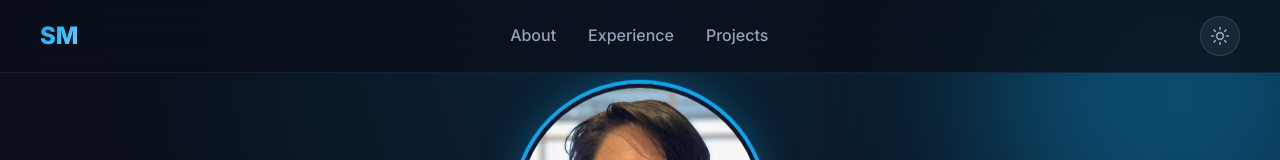
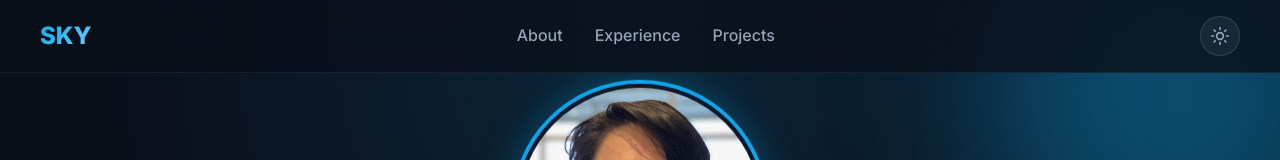
Before and after one commit to 5ky-lark/my-portfolio, a React (Vite) app: page / in a window 1280 px wide. Shown: the top 160 px of the page. Built offline with nearby package versions, Linux system fonts and the light colour scheme.

Commit message:
Update logo to SKY and fix light mode badge visibility

```diff
--- a/src/components/Navbar.jsx
+++ b/src/components/Navbar.jsx
@@ -29,7 +29,7 @@ function Navbar() {
     return (
         <nav className={`navbar ${isScrolled ? 'scrolled' : ''}`}>
             <div className="navbar-content">
-                <a href="#" className="navbar-logo">SM</a>
+                <a href="#" className="navbar-logo">SKY</a>
 
                 <ul className={`navbar-links ${isMobileOpen ? 'active' : ''}`}>
                     {navLinks.map(link => (
--- a/src/index.css
+++ b/src/index.css
@@ -656,6 +656,12 @@ a:hover {
   animation: fadeInUp 0.6s ease forwards;
 }
 
+[data-theme="light"] .hero-badge {
+  color: rgba(14, 116, 187, 1);
+  background: rgba(14, 165, 233, 0.15);
+  border-color: rgba(14, 165, 233, 0.4);
+}
+
 .hero-badge-dot {
   width: 8px;
   height: 8px;
```
